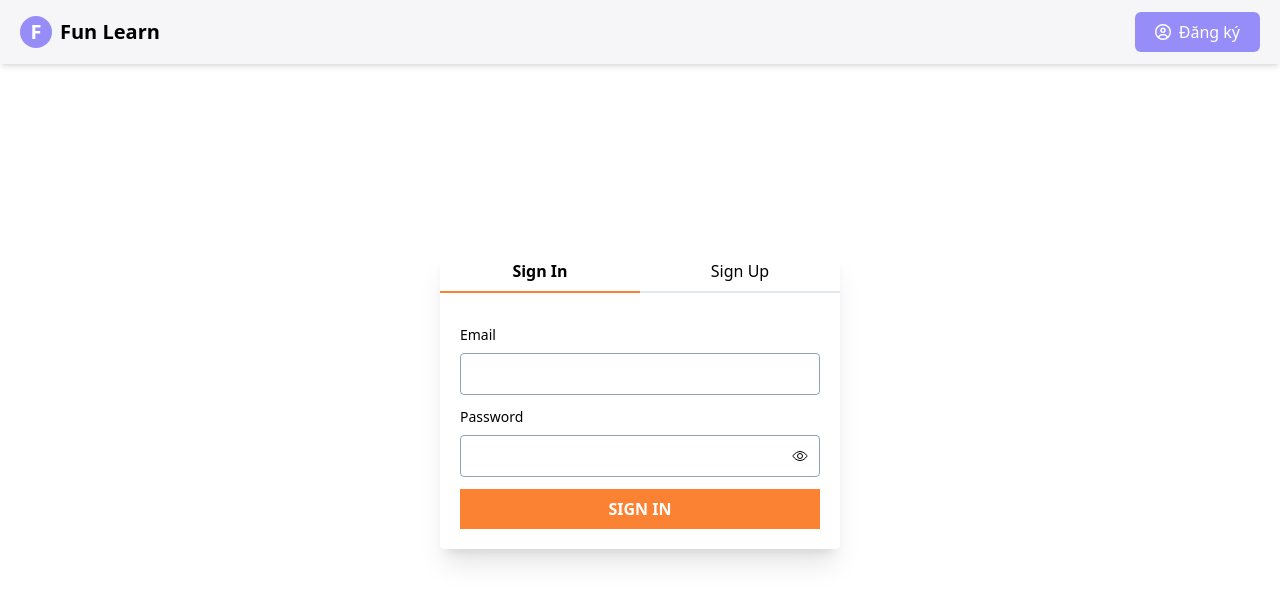
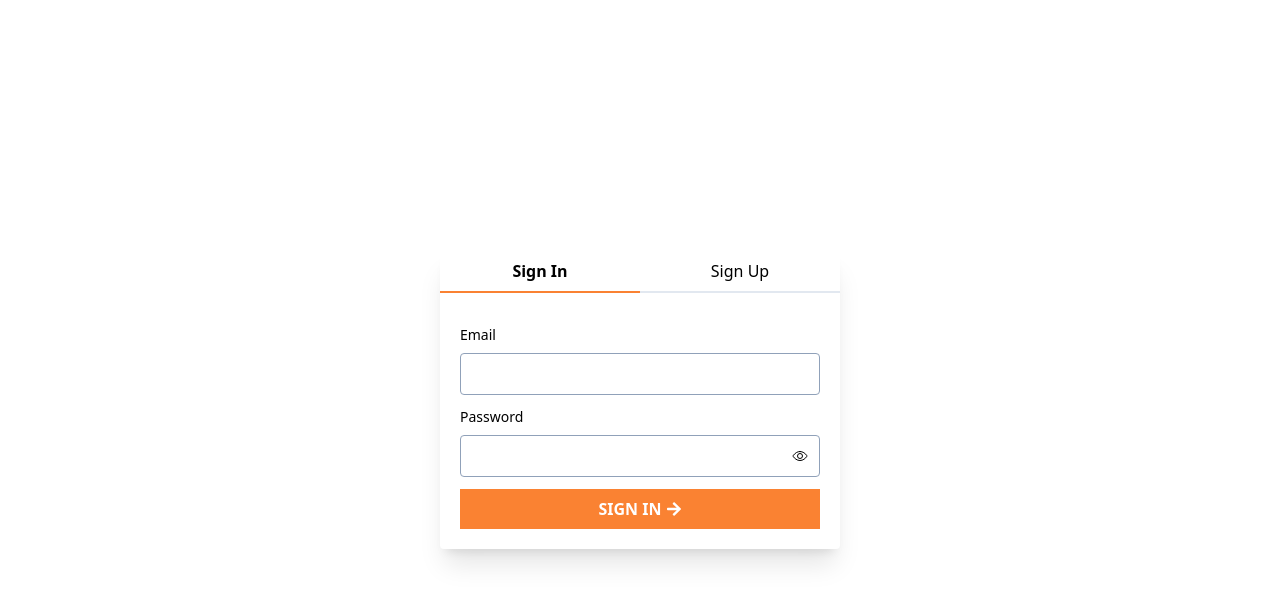
Before and after one commit to thanh-1504/FunLearnFE, a React (Vite) app: page /signin in a window 1280 px wide. Shown: the top 602 px of the page. Built offline with nearby package versions, Linux system fonts and the light colour scheme.

Commit message:
Fix bug giao diện

```diff
--- a/src/App.jsx
+++ b/src/App.jsx
@@ -11,11 +11,11 @@ function App() {
     location.pathname.includes("detail");
   return (
     <>
-      <Header></Header>
-      <div className="flex items-start">
+      {!hideHeaderAndSidebar && <Header></Header>}
+      <main className="flex items-start min-h-screen">
         {!hideHeaderAndSidebar && <SideBar></SideBar>}
         <Outlet></Outlet>
-      </div>
+      </main>
       <ToastContainer></ToastContainer>
     </>
   );
--- a/src/components/Header.jsx
+++ b/src/components/Header.jsx
@@ -1,7 +1,8 @@
 import { FaRegCircleUser } from "react-icons/fa6";
-import { Link } from "react-router";
+import { Link, useLocation } from "react-router";
 
 function Header() {
+  const location = useLocation();
   const user = JSON.parse(localStorage.getItem("user"))?.id;
   return (
     <header className="shadow-md min-h-16 fixed w-full flex items-center px-5 z-50 bg-[#f6f6f8]">
@@ -13,11 +14,16 @@ function Header() {
           Fun Learn
         </span>
       </Link>
+      {location.pathname !== "/signup" && location.pathname !== "/signin" && (
+        <div className="ml-auto">
           {!user ? (
-        <button className="flex items-center gap-x-2 bg-[#978df8] text-white rounded-md p-2 ml-auto px-5 font-medium hover:cursor-pointer">
+            <Link
+              to={"/signup"}
+              className="flex items-center gap-x-2 bg-[#978df8] text-white rounded-md p-2 px-5 font-medium hover:cursor-pointer"
+            >
               <FaRegCircleUser />
-          <Link to={"/signup"}>Đăng ký</Link>
-        </button>
+              <span>Đăng ký</span>
+            </Link>
           ) : (
             <img
               src="/images/userImage.png"
@@ -25,6 +31,8 @@ function Header() {
               className="max-w-10 max-h-10 ml-auto hover:cursor-pointer"
             />
           )}
+        </div>
+      )}
     </header>
   );
 }
--- a/src/components/SideBar.jsx
+++ b/src/components/SideBar.jsx
@@ -3,7 +3,7 @@ import sidebarItem from "../common/sidebarItem";
 
 function SideBar() {
   const user = JSON.parse(localStorage.getItem("user"))?.id;
-  if (!user) sidebarItem.pop();
+  if (!user) sidebarItem[2] = null;
   return (
     <aside
       id="sidebar"
@@ -14,11 +14,11 @@ function SideBar() {
           return (
             <Link
               key={index}
-              to={item.path}
+              to={item?.path}
               className="flex items-center gap-x-2 hover:text-[#978df9] hover:cursor-pointer transition-all hover:bg-[#f4f3fe] p-2 rounded my-3"
             >
-              {item.icon}
-              <span className="mb-0.5">{item.title}</span>
+              {item?.icon}
+              <span className="mb-0.5">{item?.title}</span>
             </Link>
           );
         })}
--- a/src/pages/SignInPage.jsx
+++ b/src/pages/SignInPage.jsx
@@ -2,11 +2,13 @@ import { yupResolver } from "@hookform/resolvers/yup";
 import axios from "axios";
 import { useState } from "react";
 import { useForm } from "react-hook-form";
+import { FaArrowRight } from "react-icons/fa";
 import { IoEyeOffOutline, IoEyeOutline } from "react-icons/io5";
 import { NavLink, useNavigate } from "react-router";
 import { toast } from "react-toastify";
 import * as yup from "yup";
 import api from "../common/api";
+
 const schema = yup.object({
   email: yup.string().email().required("Email is required"),
   password: yup
@@ -19,14 +21,17 @@ function SignInPage() {
     register,
     handleSubmit,
     reset,
+    isSubmitting,
     formState: { errors, isValid },
   } = useForm({ resolver: yupResolver(schema) });
   const navigate = useNavigate();
+  const [loading, setLoading] = useState(false);
   const [showPassword, setShowPassword] = useState(false);
 
   const handleSubmitFormSignIn = async (value) => {
     if (isValid) {
       try {
+        setLoading(true);
         const response = await axios({
           method: api.signIn.method,
           url: api.signIn.url,
@@ -35,12 +40,12 @@ function SignInPage() {
             password: value?.password,
           },
         });
-        console.log(response);
         if (response.data.status === "success") {
           toast.success("Đăng nhập thành công", {
             pauseOnHover: false,
             autoClose: 1300,
           });
+          setLoading(false);
           localStorage.setItem(
             "user",
             JSON.stringify({
@@ -58,6 +63,7 @@ function SignInPage() {
         }
       } catch (error) {
         console.log(error);
+        setLoading(false);
         toast.error("Tài khoản hoặc mật khẩu không đúng !", {
           pauseOnHover: false,
           autoClose: 1500,
@@ -136,13 +142,17 @@ function SignInPage() {
             )}
           </div>
           <button
+            disabled={isSubmitting}
             className={`text-white font-semibold uppercase flex items-center justify-center p-2 min-h-10 bg-[#fa8232] hover:cursor-pointer`}
           >
-            SIGN IN
-            {/* {loading ? <div className="w-5 h-5 rounded-full border-2 animate-spin border-b-transparent pointer-events-none"></div> : <div className="flex items-center gap-x-1">
-
-              <FaArrowRight />
-            </div>} */}
+            {loading ? (
+              <div className="w-5 h-5 rounded-full border-2 animate-spin border-b-transparent pointer-events-none"></div>
+            ) : (
+              <div className="flex items-center gap-x-1">
+                SIGN IN
+                <FaArrowRight />
+              </div>
+            )}
           </button>
         </form>
       </div>
--- a/src/pages/SignUpPage.jsx
+++ b/src/pages/SignUpPage.jsx
@@ -2,9 +2,11 @@ import { yupResolver } from "@hookform/resolvers/yup";
 import axios from "axios";
 import { useState } from "react";
 import { useForm } from "react-hook-form";
+import { FaArrowRight } from "react-icons/fa";
 import { IoEyeOffOutline, IoEyeOutline } from "react-icons/io5";
 import { NavLink, useNavigate } from "react-router";
 import { toast } from "react-toastify";
+
 import * as yup from "yup";
 import api from "../common/api";
 const schema = yup.object({
@@ -27,15 +29,17 @@ function SignUpPage() {
     register,
     handleSubmit,
     reset,
-    formState: { errors, isValid },
+    formState: { errors, isValid, isSubmitting },
   } = useForm({ resolver: yupResolver(schema) });
   const navigate = useNavigate();
   const [showPassword, setShowPassword] = useState(false);
+  const [loading, setLoading] = useState(false);
   const [showPasswordConfirm, setShowPasswordConfirm] = useState(false);
 
   const handleSubmitFormSignUp = async (value) => {
     if (isValid) {
       try {
+        setLoading(true);
         const response = await axios({
           method: api.signUp.method,
           url: api.signUp.url,
@@ -46,6 +50,7 @@ function SignUpPage() {
           },
         });
         if (response.data.status === "success") {
+          setLoading(false);
           toast.success("Đăng ký thành công", {
             pauseOnHover: false,
             autoClose: 1300,
@@ -57,6 +62,7 @@ function SignUpPage() {
         }
       } catch (error) {
         console.log(error);
+        setLoading(false);
         toast.error("Tài khoản đã tồn tại !", {
           pauseOnHover: false,
           autoClose: 1500,
@@ -67,7 +73,7 @@ function SignUpPage() {
     }
   };
   return (
-    <div className="flex justify-center py-10 h-screen items-center w-full">
+    <div className="flex justify-center h-screen items-center w-full">
       <div className="w-full max-w-[400px] shadow-lg rounded bg-white">
         <div>
           <NavLink
@@ -178,14 +184,17 @@ function SignUpPage() {
             )}
           </div>
           <button
-            // disabled={isSubmitting}
+            disabled={isSubmitting}
             className={`text-white font-semibold uppercase flex items-center justify-center p-2 min-h-10 bg-[#fa8232] hover:cursor-pointer`}
           >
-            SIGN UP
-            {/* {loading ? <div className="w-5 h-5 rounded-full border-2 animate-spin border-b-transparent pointer-events-none"></div> : <div className="flex items-center gap-x-1">
-              SIGN UP
-              <FaArrowRight />
-            </div>} */}
+            {loading ? (
+              <div className="w-5 h-5 rounded-full border-2 animate-spin border-b-transparent pointer-events-none"></div>
+            ) : (
+              <div className="flex items-center gap-x-1">
+                SIGN UP
+                <FaArrowRight />
+              </div>
+            )}
           </button>
         </form>
       </div>
```
Lines whose indentation alone changed are shown as unchanged.
